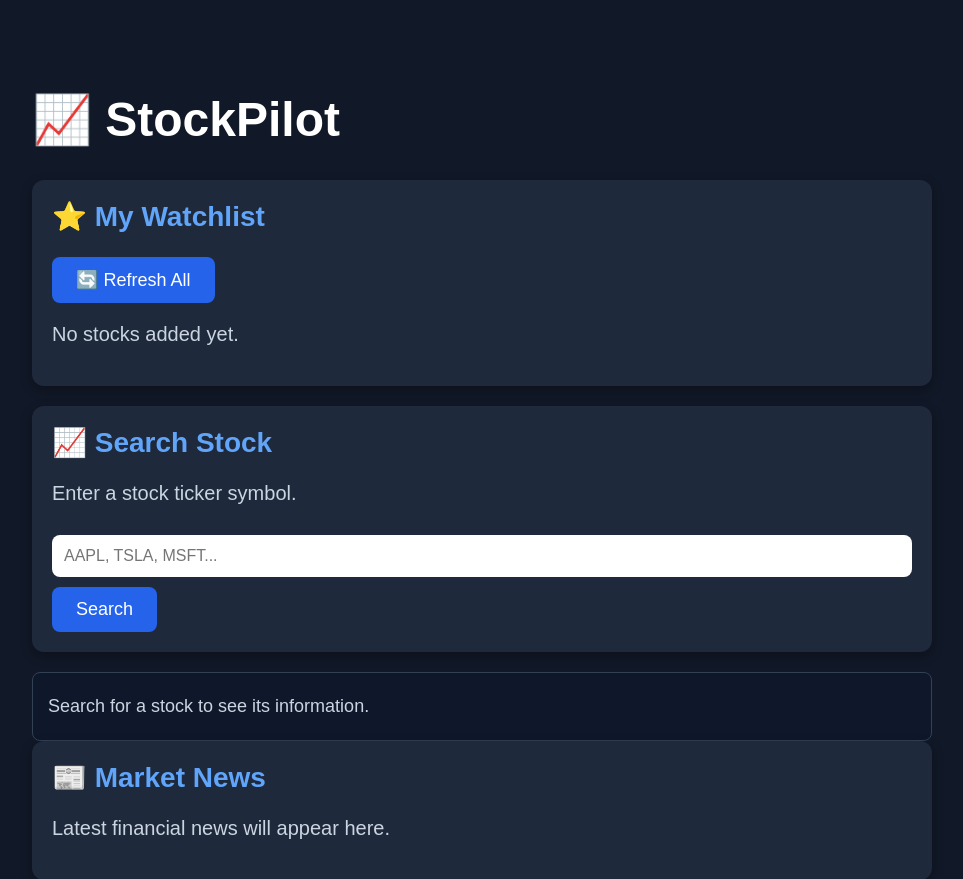
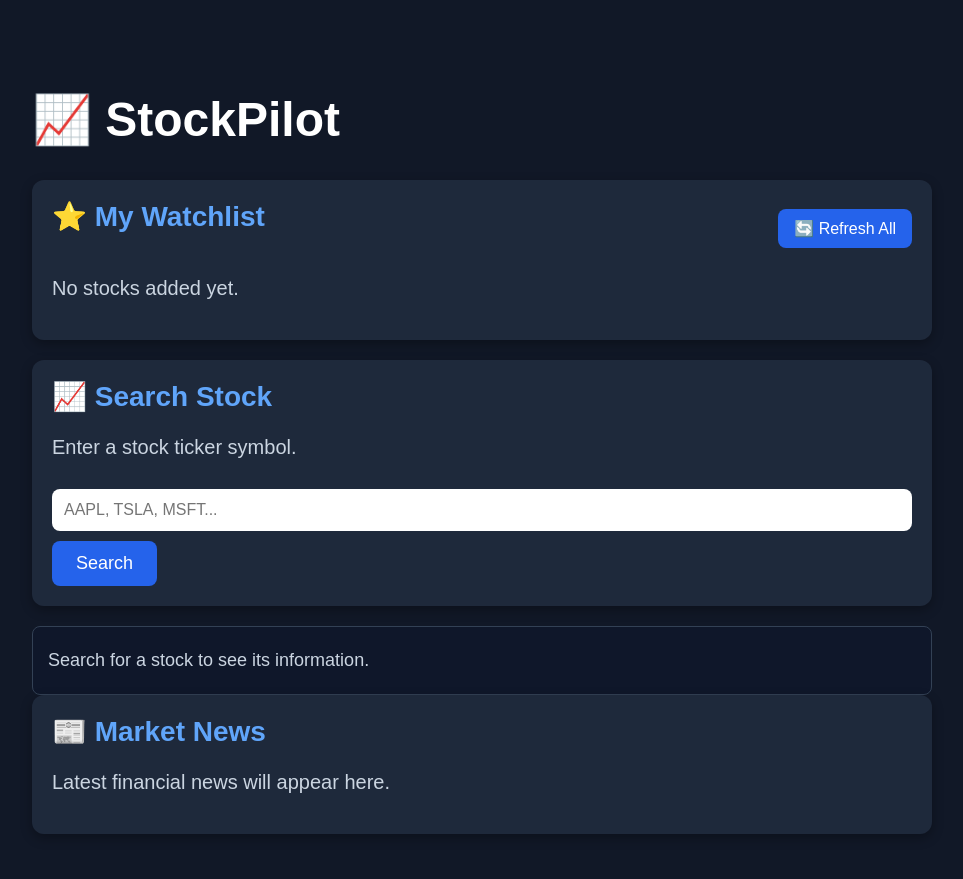
Before and after one commit to Unique86/stockpilot, a FastAPI app: page / in a window 1280 px wide. Shown: the top 879 px of the page, without its empty margins (158-1121 px from the left). After the commit the page ends 834 px from the top, so only its background shows below. Run offline with FastAPI, Linux system fonts and the light colour scheme.

Commit message:
watchlist card V1 pollished

```diff
--- a/app/static/css/style.css
+++ b/app/static/css/style.css
@@ -39,7 +39,6 @@ button {
     border-radius: 8px;
     font-size: 18px;
     cursor: pointer;
-    margin-right: 10px;
     transition: background-color 0.2s ease;
 }
 
@@ -201,3 +200,21 @@ input {
 .stock-info h3 {
     margin-bottom: 4px;
 }
+.watchlist-header {
+    display: flex;
+    justify-content: space-between;
+    align-items: center;
+    margin-bottom: 20px;
+}
+#refresh-watchlist {
+    padding: 10px 16px;
+    border-radius: 8px;
+    cursor: pointer;
+    font-size: 16px;
+
+}
+.company-name {
+    font-size: 14px;
+    color: #9ca3af;
+    margin: 0;
+}
--- a/app/static/js/app.js
+++ b/app/static/js/app.js
@@ -89,12 +89,13 @@ function createWatchlistCard(stock) {
 
     <div class="stock-header">
     <div class= "stock-company">
+    <div class="logo-container">
         <img
          class="company-logo"
          src="${stock.logo}"
          alt="${stock.company_name} logo"
         >
-
+    </div>
     <div class="stock-info">
         <h3>${stock.ticker}</h3>
 
--- a/app/templates/index.html
+++ b/app/templates/index.html
@@ -14,11 +14,15 @@
     <h1>📈 StockPilot</h1>
 
    <div class="card">
-    <h2>⭐ My Watchlist</h2>
+
+    <div class="watchlist-header">
+
+        <h2>⭐ My Watchlist</h2>
 
     <button id="refresh-watchlist">
     🔄 Refresh All
     </button>
+   </div>
 
     <div id="watchlist">
         <p>No stocks added yet.</p>
```
